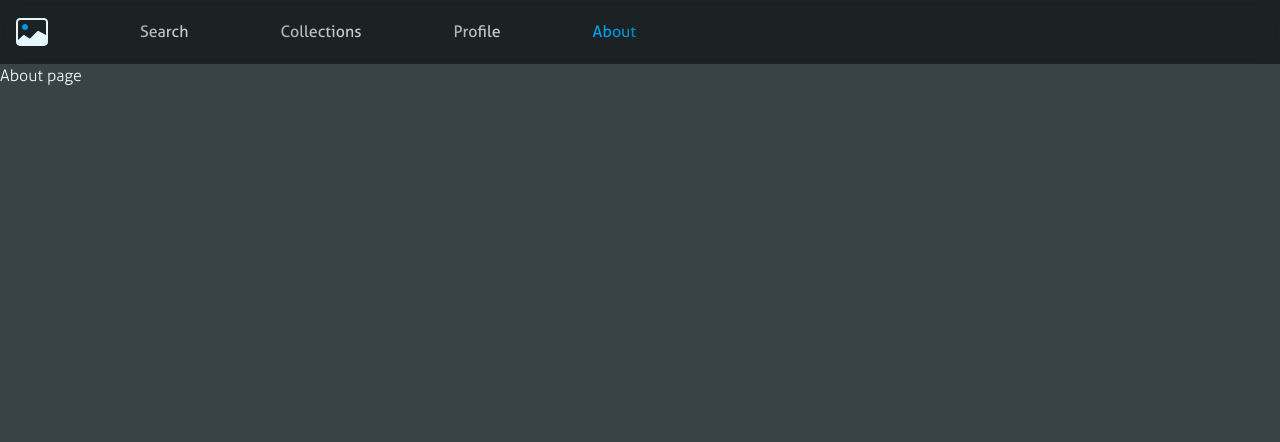
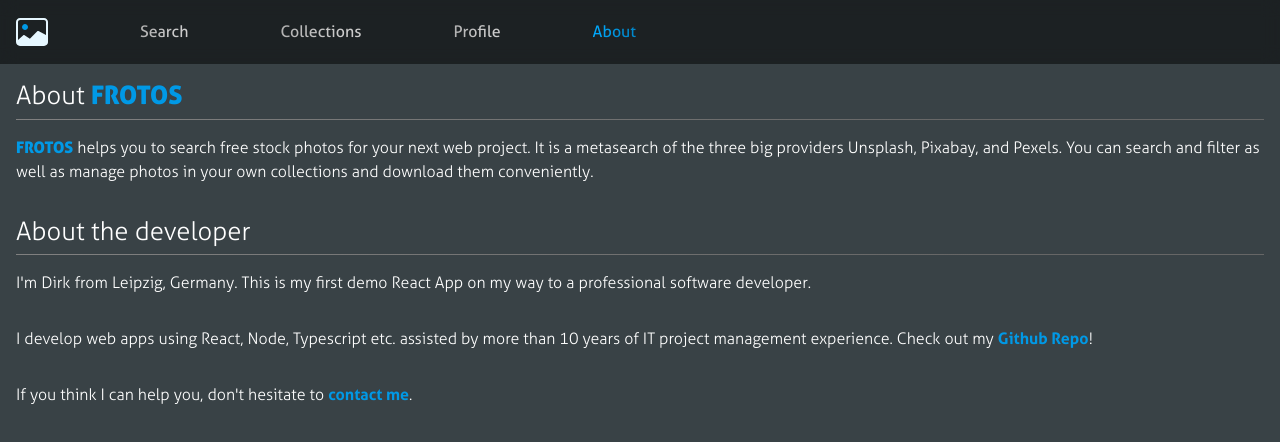
Before and after one commit to yoocly/frotos, a React (Vite) app: page /about in a window 1280 px wide. Shown: the top 442 px of the page. Built offline with nearby package versions, Linux system fonts and the light colour scheme; some icons are missing.

Commit message:
Add info page and slash screen (#68)

```diff
--- a/src/app/App.tsx
+++ b/src/app/App.tsx
@@ -1,18 +1,20 @@
 import React from 'react';
 import { QueryClient, QueryClientProvider } from 'react-query';
 import { BrowserRouter, Route, Switch } from 'react-router-dom';
-import BackgroundImage from './components/BackgroundImage/BackgroundImage';
 import NavBar from './components/NavBar/NavBar';
+import About from './pages/About/About';
 import Profile from './pages/Profile/Profile';
 import Search from './pages/Search/Search';
+import Splash from './pages/Splash/Splash';
 
 export default function App(): JSX.Element {
   const queryClient = new QueryClient();
+
   return (
     <QueryClientProvider client={queryClient}>
       <BrowserRouter>
         <Switch>
-          <Route path="/search">
+          <Route path="/search/:query?">
             <NavBar active="search" />
             <Search />
           </Route>
@@ -26,13 +28,11 @@
           </Route>
           <Route path="/about">
             <NavBar active="about" />
-            <main>About page</main>
+            <About />
           </Route>
           <Route path="/">
-            <BackgroundImage>
-              <NavBar />
-              <main>Splash Home</main>
-            </BackgroundImage>
+            <NavBar />
+            <Splash />
           </Route>
         </Switch>
       </BrowserRouter>
--- a/src/app/globals.css
+++ b/src/app/globals.css
@@ -11,6 +11,7 @@
   --fontDefault: 'AllerLight', sans-serif;
   --fontMedium: 'Aller', sans-serif;
   --fontBold: 'AllerBold', sans-serif;
+  --fontLogo: 'AllerDisplay', sans-serif;
   --fontSizeDefault: 1rem;
   --fontSizeInput: 1.25rem;
   --fontSizeHeadlineLarge: 2.6rem;
@@ -49,7 +50,7 @@
   --inactiveGradient: linear-gradient(100deg, hsl(0, 00%, 50%) 5%, hsl(0, 00%, 40%) 77%);
   --medium: hsl(0, 0%, 75%);
   --mediumGradient: linear-gradient(100deg, hsl(0, 00%, 70%) 5%, hsl(0, 00%, 80%) 77%);
-  --backgroundDim: hsla(var(--hue), 10%, 25%, 50%);
+  --backgroundDim: hsla(var(--hue), 10%, 25%, 80%);
 }
 
 @font-face {
@@ -65,6 +66,11 @@
 @font-face {
   font-family: 'AllerBold';
   src: url('/aller.bold.ttf');
+}
+
+@font-face {
+  font-family: 'AllerDisplay';
+  src: url('/aller.display.ttf');
 }
 
 html,
--- /dev/null
+++ b/src/app/pages/About/About.module.css
@@ -0,0 +1,41 @@
+.about {
+  padding: var(--gap);
+  overflow-y: auto;
+  margin-bottom: 2rem;
+}
+
+.about::-webkit-scrollbar {
+  width: var(--gapSmall);
+}
+
+.about::-webkit-scrollbar-thumb {
+  background: var(--primary);
+  border-radius: var(--radius);
+}
+
+.content p {
+  margin: var(--gap) 0 calc(2 * var(--gap));
+}
+
+.frotos {
+  font-family: var(--fontLogo);
+  color: var(--primary);
+}
+
+.display {
+  font-family: var(--fontLogo);
+}
+
+.em {
+  font-size: var(--fontSizeInput);
+  font-family: var(--fontBold);
+  color: var(--medium);
+}
+
+.link,
+.link:focus,
+.link:visited {
+  color: var(--primary);
+  text-decoration: none;
+  font-family: var(--fontBold);
+}
--- /dev/null
+++ b/src/app/pages/About/About.tsx
@@ -0,0 +1,47 @@
+import React from 'react';
+import Headline from '../../components/Headline/Headline';
+import styles from './About.module.css';
+
+export type AboutProps = {
+  className?: string;
+};
+
+export default function About({ className = '' }: AboutProps): JSX.Element {
+  return (
+    <div className={`${styles.about} ${className}`}>
+      <Headline level={1}>
+        About <span className={styles.frotos}>FROTOS</span>
+      </Headline>
+      <section className={styles.content}>
+        <p>
+          <span className={styles.frotos}>FROTOS</span> helps you to search free stock photos for
+          your next web project. It is a metasearch of the three big providers Unsplash, Pixabay,
+          and Pexels. You can search and filter as well as manage photos in your own collections and
+          download them conveniently.
+        </p>
+      </section>
+      <Headline level={2}>About the developer</Headline>
+      <section className={styles.content}>
+        <p>
+          I'm Dirk from Leipzig, Germany. This is my first demo React App on my way to a
+          professional software developer.
+        </p>
+        <p>
+          I develop web apps using React, Node, Typescript etc. assisted by more than 10 years of IT
+          project management experience. Check out my{' '}
+          <a href="https://dirk-zukunft.de/github" className={styles.link}>
+            Github Repo
+          </a>
+          !
+        </p>
+        <p>
+          If you think I can help you, don't hesitate to{' '}
+          <a href="mailto:frotos@dirk-zukunft.de" className={styles.link}>
+            contact me
+          </a>
+          .
+        </p>
+      </section>
+    </div>
+  );
+}
--- a/src/app/pages/Search/Search.tsx
+++ b/src/app/pages/Search/Search.tsx
@@ -1,5 +1,6 @@
 import React, { useEffect, useState } from 'react';
 import { isMobileOnly } from 'react-device-detect';
+import { useParams } from 'react-router';
 import type { image } from '../../../lib/types/image';
 import ImageDetails from '../../components/ImageDetails/ImageDetails';
 import Input from '../../components/Input/Input';
@@ -46,7 +47,9 @@
 };
 
 export default function Search({ className = '' }: SearchProps): JSX.Element {
-  const [inputValue, setInputValue] = useState<string>('');
+  const { query } = useParams<{ query: string }>();
+
+  const [inputValue, setInputValue] = useState<string>(query);
   const [searchValue, setSearchValue] = useState<string>('');
   const [fetchMoreImages, setFetchMoreImages] = useState<boolean>(false);
   const [selectedImage, setSelectedImage] = useState<image | null>(null);
@@ -56,6 +59,10 @@
     fetchMoreImages,
     searchValue
   );
+
+  useEffect(() => {
+    if (inputValue) handleSubmit();
+  });
 
   useEffect(() => {
     setFetchMoreImages(false);
--- /dev/null
+++ b/src/app/pages/Splash/Splash.module.css
@@ -0,0 +1,68 @@
+.splash {
+  height: 100%;
+  width: 100%;
+}
+
+.wrapper {
+  height: 60%;
+  width: 100%;
+  display: grid;
+  place-items: center center;
+}
+
+.grid {
+  display: grid;
+  justify-items: center;
+  color: var(--lightPrimary);
+  line-height: 1;
+  text-shadow: var(--shadowIcon);
+}
+
+.title {
+  font-family: var(--fontLogo);
+  font-size: var(--fontSizeHeadlineDefault);
+}
+
+.subtitle {
+  font-family: var(--fontBold);
+  font-size: calc(var(--fontSizeHeadlineDefault) * 0.66);
+  margin-bottom: calc(var(--gap) * 2);
+}
+
+.slogan {
+  font-family: var(--fontMedium);
+  font-size: var(--fontSizeInput);
+}
+
+.frotos {
+  font-family: var(--fontLogo);
+  color: var(--primary);
+  padding-right: 0.5em;
+}
+
+.accent {
+  color: var(--primary);
+}
+
+.hide {
+  visibility: hidden;
+  opacity: 0;
+}
+
+.show {
+  animation: fadein 1s;
+}
+
+@keyframes fadein {
+  from {
+    opacity: 0;
+  }
+  to {
+    opacity: 1;
+  }
+}
+
+.search {
+  top: -1.5rem;
+  position: relative;
+}
--- /dev/null
+++ b/src/app/pages/Splash/Splash.tsx
@@ -0,0 +1,64 @@
+import React, { useEffect, useState } from 'react';
+import { useHistory } from 'react-router';
+import BackgroundImage from '../../components/BackgroundImage/BackgroundImage';
+import Icon from '../../components/Icon/Icon';
+import Input from '../../components/Input/Input';
+import styles from './Splash.module.css';
+export type SplashProps = {
+  className?: string;
+};
+
+export default function Splash({ className = '' }: SplashProps): JSX.Element {
+  const [showSlogan, setShowSlogan] = useState<number>(0);
+  const [inputValue, setInputValue] = useState<string>('');
+  const history = useHistory();
+
+  useEffect(() => {
+    setTimeout(() => setShowSlogan(showSlogan + 1), showSlogan < 3 ? 1000 : 2000);
+  }, [showSlogan]);
+
+  function handleSubmit() {
+    if (inputValue) history.push(`/search/${inputValue}`);
+  }
+
+  return (
+    <div className={`${styles.splash} ${className}`}>
+      <BackgroundImage>
+        <div className={styles.wrapper}>
+          <div className={styles.grid}>
+            <Icon icon="logo" height={'6rem'} width={'6rem'} />
+            <div className={styles.title}>FROTOS</div>
+            <div className={styles.subtitle}>
+              <span className={styles.accent}>Fr</span>ee Ph
+              <span className={styles.accent}>otos</span>
+            </div>
+            <div className={styles.slogan}>
+              <span className={showSlogan < 1 ? styles.hide : styles.show}>
+                Search
+                <span className={styles.frotos}>.</span>
+              </span>
+              <span className={showSlogan < 2 ? styles.hide : styles.show}>
+                Manage
+                <span className={styles.frotos}>.</span>
+              </span>
+              <span className={showSlogan < 3 ? styles.hide : styles.show}>
+                Download
+                <span className={styles.frotos}>.</span>
+              </span>
+            </div>
+            <div className={`${showSlogan < 4 ? styles.hide : styles.show}`}>
+              <Input
+                placeholder="Search photos"
+                submitIcon="search"
+                value={inputValue}
+                onChange={(inputValue) => setInputValue(inputValue)}
+                onSubmit={handleSubmit}
+                className={styles.search}
+              />
+            </div>
+          </div>
+        </div>
+      </BackgroundImage>
+    </div>
+  );
+}
```
Also changed, not shown: src/assets/public/aller.display.ttf (added).
